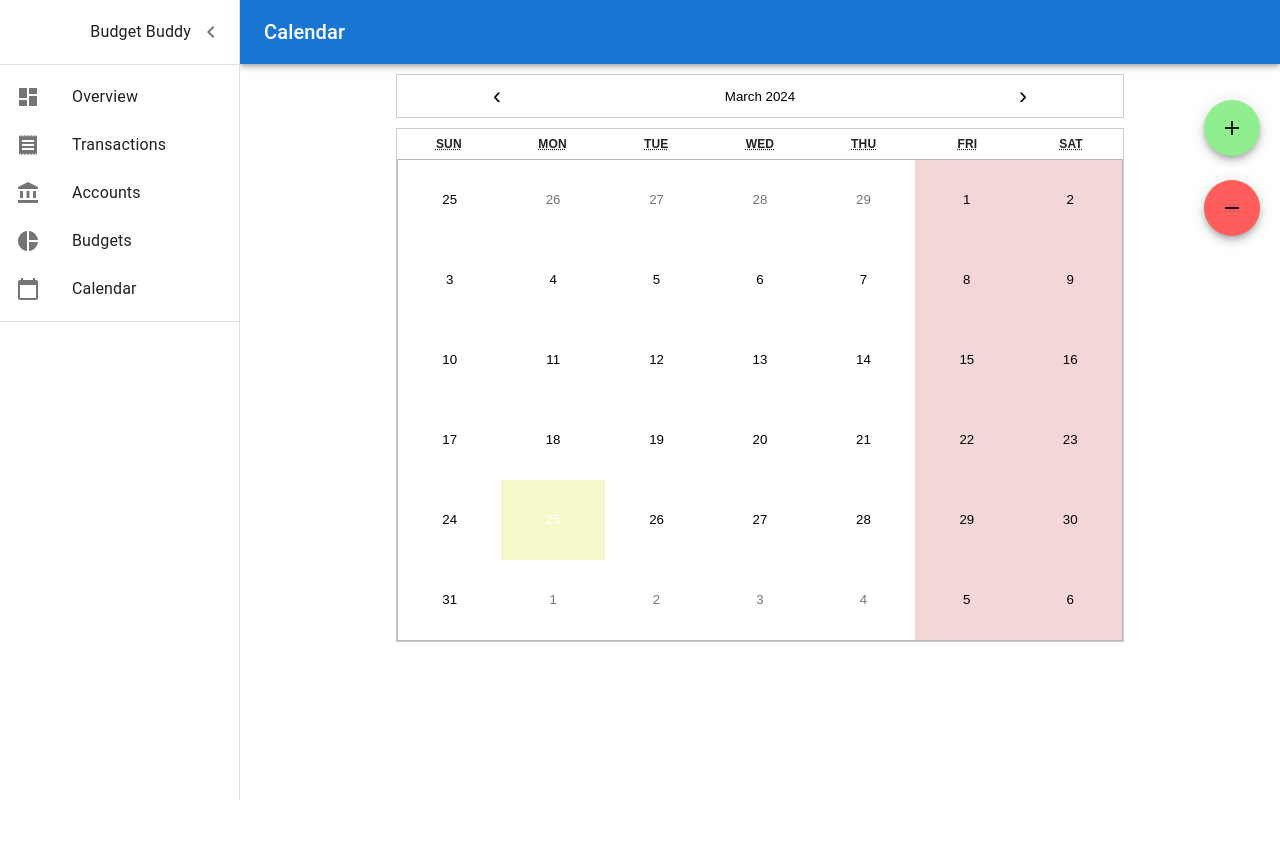
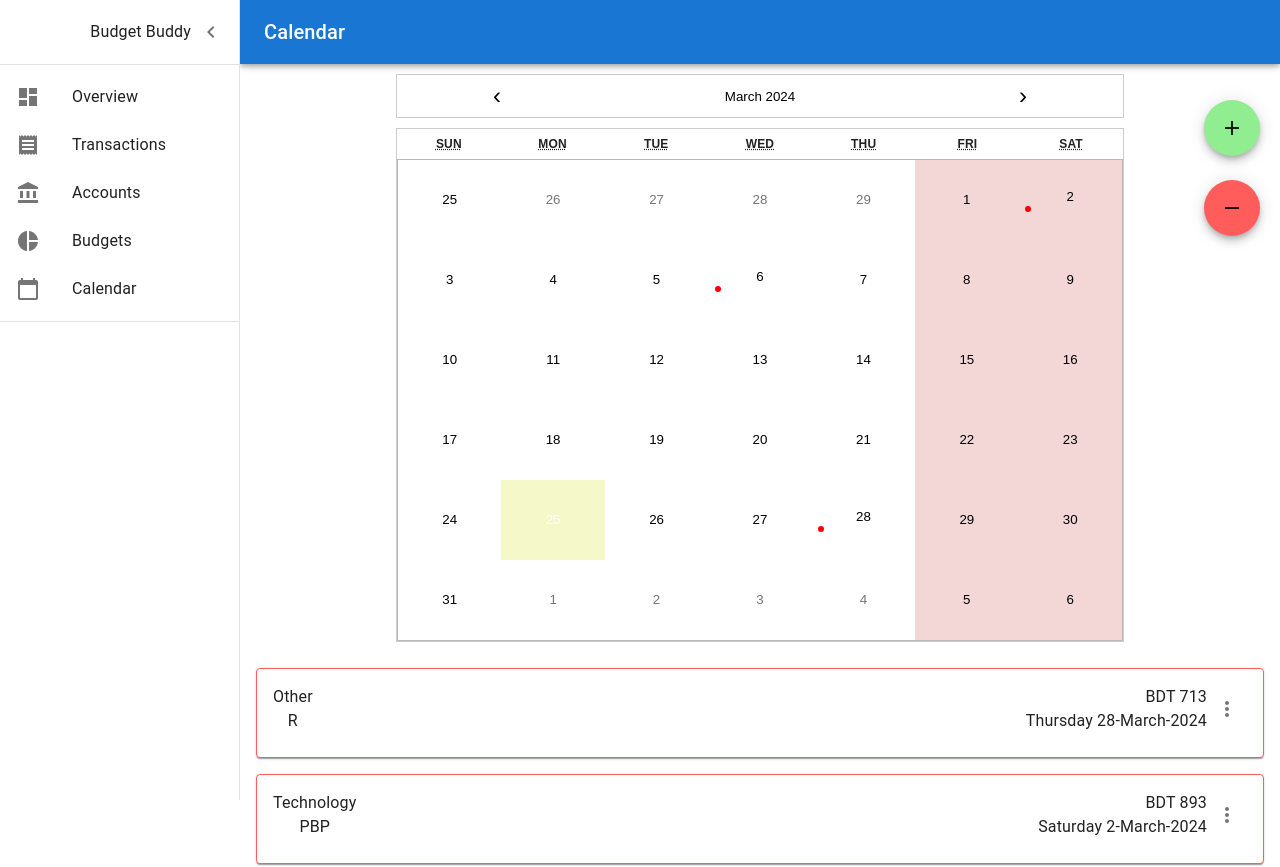
Before and after one commit to nashminn/Budget-Buddy, a React (Create React App) app: page /calendar in a window 1280 px wide. Shown: the top 867 px of the page. Before the commit the page ends 800 px from the top, so only its background shows below. Built offline with nearby package versions, Linux system fonts and the light colour scheme.

Commit message:
calendar issue fixed

```diff
--- a/src/pages/CalendarPage/CalendarPage.jsx
+++ b/src/pages/CalendarPage/CalendarPage.jsx
@@ -32,7 +32,7 @@ export const CalendarPage = ( {openSidebar} ) => {
 
   useEffect(()=>{
     setDayFlag(false)
-    setCurrMonthTransactions(getTransactionListByMonth(currentMonth))
+    setCurrMonthTransactions(getTransactionListByMonth(new Date()))
   }, [resetCounter])
 
   useEffect(() => {
@@ -70,7 +70,7 @@ export const CalendarPage = ( {openSidebar} ) => {
   const tileClassName = ({ date }) => {
     // Check if the date is Friday or Saturday
     if (date.getDay() === 5 || date.getDay() === 6) {
-      return 'weekend'; // Apply 'weekend' class for Friday and Saturday
+      return 'weekend';
     }
     return null;
   }
@@ -86,11 +86,14 @@ export const CalendarPage = ( {openSidebar} ) => {
   }
 
   const handleDayClick = (date) => {
+    console.log(date)
+    console.log(currMonthTransactions)
     const filtered = currMonthTransactions.filter((t) => {
       const d = new Date(t.date)
+      console.log(isSameDay(date, d))
       return isSameDay(date, d)
     })
-
+    console.log(filtered)
     setDayFlag(true)
     setCurrDayTransactions(filtered)
   }
```
